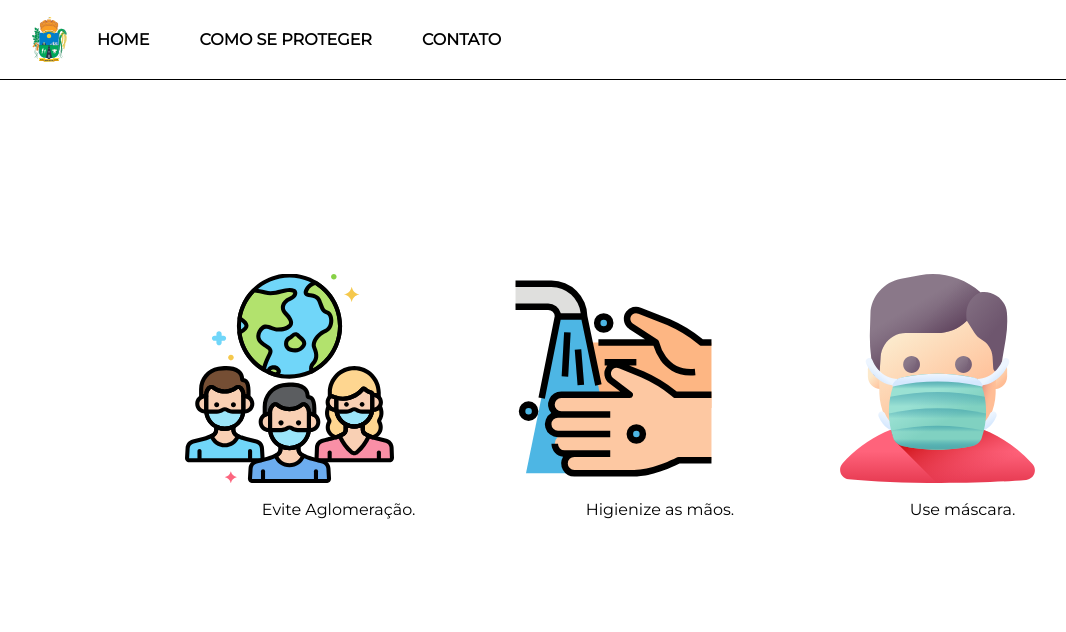
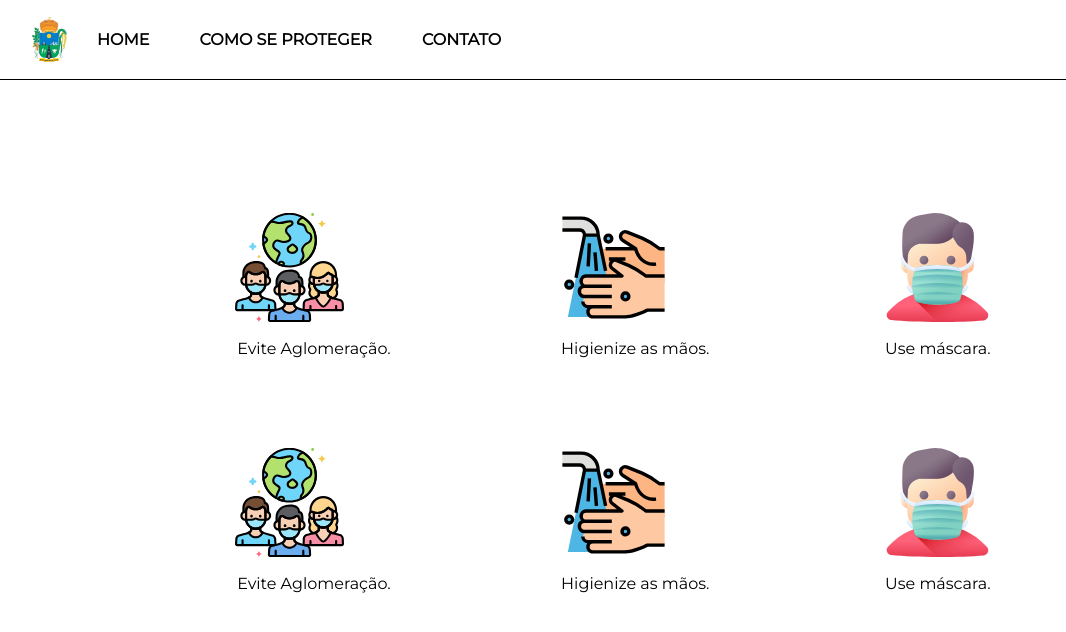
Before and after one commit to rafalup/coronavirus-novamutum, a React (Create React App) app: page /about in a window 1280 px wide. Shown: the top 632 px of the page, without its empty margins (13-1079 px from the left). Built offline with nearby package versions, Linux system fonts and the light colour scheme.

Commit message:
alterações simples de css

```diff
--- a/src/components/About.js
+++ b/src/components/About.js
@@ -15,7 +15,7 @@ export class About extends Component {
                     <div className="column">
                         <div className="card">
                             <div className="card-container">
-                                <img src={Aglomeracao} className="pictures-item" alt="" width="209px"/>
+                                <img src={Aglomeracao} className="pictures-item" alt="" width="109px"/>
 
                                 <p className="subdescription">Evite Aglomeração.</p>
 
@@ -26,7 +26,7 @@ export class About extends Component {
                     <div className="column">
                         <div className="card">
                             <div className="card-container">
-                               <img src={Mao} className="pictures-item" alt="" width="209px"/>
+                               <img src={Mao} className="pictures-item" alt="" width="109px"/>
 
                                 <p className="subdescription">Higienize as mãos.</p>
 
@@ -37,7 +37,41 @@ export class About extends Component {
                     <div className="column">
                         <div className="card">
                             <div className="card-container">
-                                <img src={Mascara} className="pictures-item" alt="" width="209px"/>
+                                <img src={Mascara} className="pictures-item" alt="" width="109px"/>
+
+                                <p className="subdescription">Use máscara.</p>
+
+                            </div>
+                        </div>
+                    </div>
+
+
+                    <div className="column">
+                        <div className="card">
+                            <div className="card-container">
+                                <img src={Aglomeracao} className="pictures-item" alt="" width="109px"/>
+
+                                <p className="subdescription">Evite Aglomeração.</p>
+
+                            </div>
+                        </div>
+                    </div>
+
+                    <div className="column">
+                        <div className="card">
+                            <div className="card-container">
+                               <img src={Mao} className="pictures-item" alt="" width="109px"/>
+
+                                <p className="subdescription">Higienize as mãos.</p>
+
+                            </div>
+                        </div>
+                    </div>
+
+                    <div className="column">
+                        <div className="card">
+                            <div className="card-container">
+                                <img src={Mascara} className="pictures-item" alt="" width="109px"/>
 
                                 <p className="subdescription">Use máscara.</p>
 
--- a/src/components/Contact.js
+++ b/src/components/Contact.js
@@ -16,7 +16,7 @@ const Contact = () => {
     return (
         <div className="container-contact">
 
-            <div className="column-66">
+            <div >
 
                 <form className="form-contact" onSubmit={handleSubmit(enviarContato)}>
                     <h1>Entre em contato 📩</h1>
--- a/src/components/css/estilo.css
+++ b/src/components/css/estilo.css
@@ -4,12 +4,35 @@
 
 .row{
     margin-left: 5%;
+    margin-top: -6%;
 }
 
 .row:after {
     content: "";
     display: table;
     clear: both
+}
+.column {
+    float: left;
+    width: 33.3%;
+    margin-bottom: 16px;
+    padding: 0 8px;
+    margin-top: 6%;
+}
+.card {
+    margin: 8px;
+}
+
+
+.card-container {
+    padding: 0 16px;
+}
+
+.card-container::after,
+.row::after {
+    content: "";
+    clear: both;
+    display: table;
 }
 
 .column-66 {
@@ -24,8 +47,9 @@
     padding: 20px;
 }
 
+
 .large-font {
-    font-size: 49px;
+    font-size: 40px;
     color: black;
     margin-top: 13%;
     background: linear-gradient(to right, red , yellow);
@@ -43,7 +67,7 @@
     margin-top: 5%;
     text-align: justify;
     font-weight: 300;
-    margin-left: 24.5%;
+    margin-left: 15%;
 }
 
 img {
@@ -86,31 +110,11 @@ img .logo-mundo{
     .container {
         padding: 4px;
     }
+    .card-container {
+        padding: 0;
+    }
+
 }
-
-.column {
-    float: left;
-    width: 33.3%;
-    margin-bottom: 16px;
-    padding: 0 8px;
-    margin-top: 6%;
-}
-.card {
-    margin: 8px;
-}
-
-
-.card-container {
-    padding: 0 16px;
-}
-
-.card-container::after,
-.row::after {
-    content: "";
-    clear: both;
-    display: table;
-}
-
 
 @media screen and (max-width: 650px) {
     .column {
@@ -119,6 +123,7 @@ img .logo-mundo{
     }
 }
 
+
 /******************************* contact ***********************************/
 .container-contact {
     border-radius: 5px;
@@ -126,8 +131,8 @@ img .logo-mundo{
 }
 
 .form-contact {
-    margin-left: 46%;
-    margin-right: -6%;
+    margin-left: 15%;
+    margin-right: 15%;
 }
 
 input[type=text], select, textarea {
@@ -148,6 +153,9 @@ input[type=submit] {
     cursor: pointer;
 }
 
+textarea{
+    resize: none;
+}
 
 button {
     background-color: #4CAF50;
@@ -171,3 +179,15 @@ button:hover {
 
     }
 }
+
+/* ----------- iPad Pro ----------- */
+@media only screen and (min-width: 1024px) and (max-height: 1366px) and (-webkit-min-device-pixel-ratio: 1.5) {
+    .row {
+        margin-left: 0%;
+    }
+    .logo-mundo{
+        width: 129%;
+        margin-left: -30%;
+    }
+
+}
```
